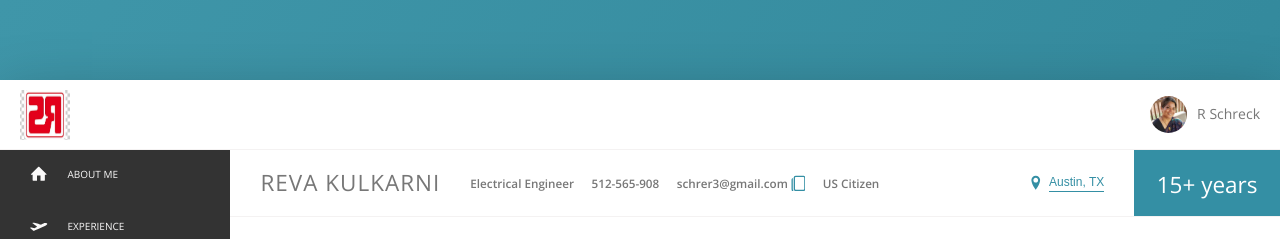
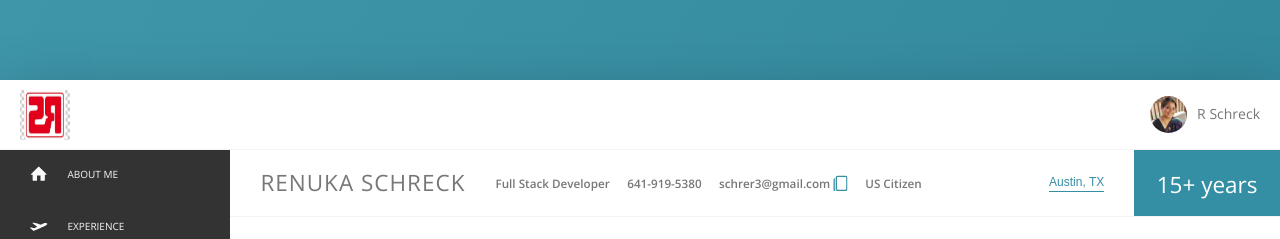
Before and after one commit to rschreck/html-sass-css, a website: page references.html in a window 1280 px wide. Shown: the top 239 px of the page. Drawn offline with nearby package versions, Linux system fonts and the light colour scheme.

Commit message:
dynamic overview

```diff
--- a/overview.html
+++ b/overview.html
@@ -1,8 +1,6 @@
 <html>
   <body>
-    <div class="overview">
-      <div class="overview" id="myOverviewSection"></div>
-    </div>
+    <div id="myOverviewSection"></div>
     <script>
       var overview;
       fetch("index.json")
@@ -21,22 +19,22 @@
         navigator.clipboard.writeText(overview.main.email);
       }
       function appendData(data) {
-        console.log("data");
-
         var item = data.main;
-
         let myOverview = document.getElementById("myOverviewSection");
         var element = $(
-          '<h1 class="overview__heading">' +
+          '<div class="overview">' +
+            '<h1 class="overview__heading">' +
             item.name +
             "</h1>" +
             '<div class="overview__stars">' +
             "<h3>" +
             item.position +
             "</h3>" +
+            '<svg class="overview__icon-star"></svg>' +
             "<h3>" +
             item.phone +
             "</h3>" +
+            '<svg class="overview__icon-star"></svg>' +
             "<h3>" +
             item.email +
             "</h3>" +
@@ -46,16 +44,20 @@
             '  <use xlink:href="img/sprite.svg#icon-copy-to-clipboard"></use>' +
             "</svg>" +
             "</button>" +
-            "<h3 class='overview__icon-star'>" +
+            '<svg class="overview__icon-star"></svg>' +
+            "<h3>" +
             item.extra +
             "</h3>" +
             "</div>" +
+            '<div class="overview__location">' +
             ' <button class="btn-inline">' +
             item.location +
             "</button>" +
+            "</div>" +
             '<div class="overview__experience">' +
             '<div class="overview__experience-years">' +
             item.yearsExperience +
+            "</div>" +
             "</div>" +
             " </div>"
         );
--- a/references.html
+++ b/references.html
@@ -71,40 +71,9 @@
           <div class="legal">&copy RSchreck:2023</div>
         </nav>
         <main class="main-view">
-          <div class="overview">
-            <h1 class="overview__heading">Reva Kulkarni</h1>
-            <div class="overview__stars">
-              <h3>Electrical Engineer</h3>
-              <svg class="overview__icon-star">
-                <h3>512-565-908</h3>
-              </svg>
-              <svg class="overview__icon-copy">
-                <h3 id="emailid">schrer3@gmail.com</h3>
-              </svg>
-              <button
-                class="overview__icon-copy"
-                onclick="navigator.clipboard.writeText('schrer3@gmail.com')"
-              >
-                <svg class="overview__icon-copy" aria-labelledby="circle">
-                  <title id="unique-id">Copy To Clipboard</title>
-                  <use xlink:href="img/sprite.svg#icon-copy-to-clipboard"></use>
-                </svg>
-              </button>
-              <svg class="overview__icon-star">
-                <h3>US Citizen</h3>
-              </svg>
-            </div>
-            <div class="overview__location">
-              <svg class="overview__icon-location">
-                <use xlink:href="img/sprite.svg#icon-location-pin"></use>
-              </svg>
-              <button class="btn-inline">Austin, TX</button>
-            </div>
-            <div class="overview__experience">
-              <div class="overview__experience-years">15+ years</div>
-            </div>
-          </div>
-            <div  class="experience" id='myReferences'></div>
+          <div id="overviewSection"></div>
+
+             <div  class="experience" id='myReferences'></div>
           </div>
         </main>
       </div>
@@ -139,6 +108,8 @@
         var element = document.getElementById("references");
         element.classList.add("activate-menu");
         $("#header").load("header.html");
+        $("#overviewSection").load("overview.html");
+
       });
     </script>
   </body>
```
Also changed, not shown: education.html (+2 -5 lines), experience.html (+2 -33 lines), index.html (+0 -1 lines).
